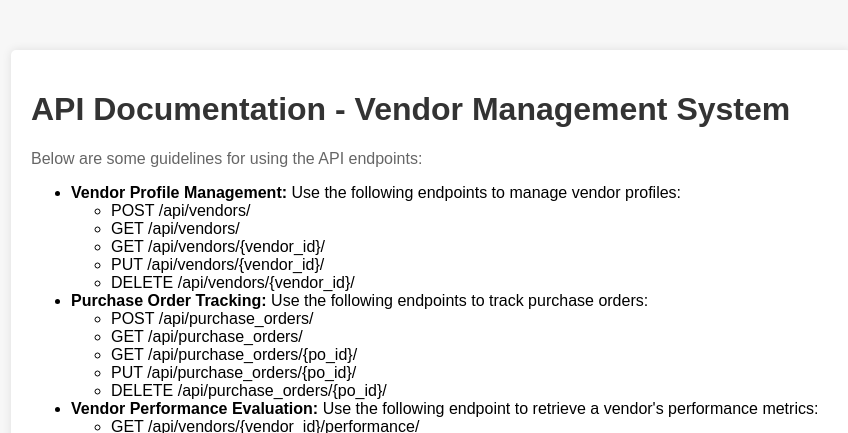
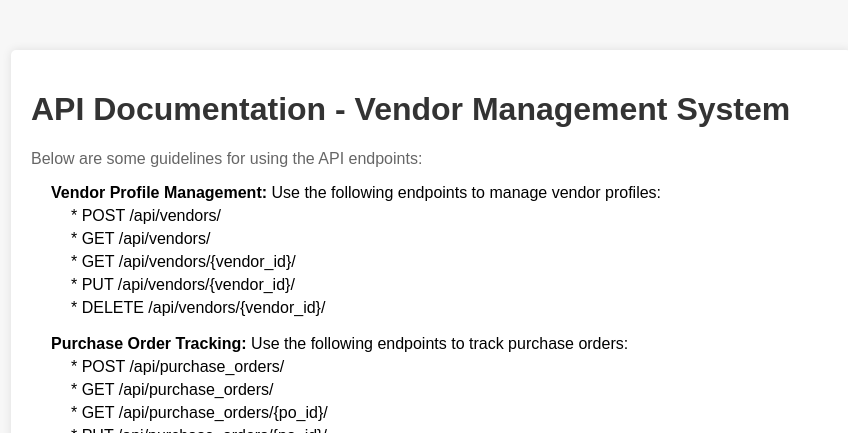
Before and after one commit to kristianokarthi/Django-Project, a Django app: page /API_Documentation/ in a window 1280 px wide. Shown: the top 433 px of the page, without its empty margins (209-1057 px from the left). Run offline with Django 5.2, Linux system fonts and the light colour scheme.

Commit message:
Final Changes

```diff
--- a/vendor_management/Templates/API_Documentation.html
+++ b/vendor_management/Templates/API_Documentation.html
@@ -4,6 +4,7 @@
     <meta charset="UTF-8">
     <meta name="viewport" content="width=device-width, initial-scale=1.0">
     <title>API Documentation - Vendor Management System</title>
+    {% load static %}
     <style>
         body {
             font-family: Arial, sans-serif;
@@ -39,35 +40,47 @@
     <div class="container">
         <h1>API Documentation - Vendor Management System</h1>
         <p>Below are some guidelines for using the API endpoints:</p>
-        <ul>
-            <li><strong>Vendor Profile Management:</strong> Use the following endpoints to manage vendor profiles:
-                <ul>
-                    <li>POST /api/vendors/</li>
-                    <li>GET /api/vendors/</li>
-                    <li>GET /api/vendors/{vendor_id}/</li>
-                    <li>PUT /api/vendors/{vendor_id}/</li>
-                    <li>DELETE /api/vendors/{vendor_id}/</li>
+        <ul style="list-style-type: none; padding-left: 20px;">
+            <li>
+                <strong>Vendor Profile Management:</strong> Use the following endpoints to manage vendor profiles:
+                <ul style="list-style-type: none; padding-left: 20px;">
+                    <li style="margin-top: 5px;" >* POST /api/vendors/</li>
+                    <li style="margin-top: 5px;" >* GET /api/vendors/</li>
+                    <li style="margin-top: 5px;" >* GET /api/vendors/{vendor_id}/</li>
+                    <li style="margin-top: 5px;" >* PUT /api/vendors/{vendor_id}/</li>
+                    <li style="margin-top: 5px;" >* DELETE /api/vendors/{vendor_id}/</li>
                 </ul>
             </li>
-            <li><strong>Purchase Order Tracking:</strong> Use the following endpoints to track purchase orders:
-                <ul>
-                    <li>POST /api/purchase_orders/</li>
-                    <li>GET /api/purchase_orders/</li>
-                    <li>GET /api/purchase_orders/{po_id}/</li>
-                    <li>PUT /api/purchase_orders/{po_id}/</li>
-                    <li>DELETE /api/purchase_orders/{po_id}/</li>
-                </ul>
+            <li>
+                <br>
+
+                <li>
+                    <strong>Purchase Order Tracking:</strong> Use the following endpoints to track purchase orders:
+                    <ul style="list-style-type: none; padding-left: 20px;">
+                        <li style="margin-top: 5px;" >* POST /api/purchase_orders/</li>
+                        <li style="margin-top: 5px;" >* GET /api/purchase_orders/</li>
+                        <li style="margin-top: 5px;" >* GET /api/purchase_orders/{po_id}/</li>
+                        <li style="margin-top: 5px;" >* PUT /api/purchase_orders/{po_id}/</li>
+                        <lis style="margin-top: 5px;">* DELETE /api/purchase_orders/{po_id}/</li>
+                    </ul>
+                </li>
             </li>
-            <li><strong>Vendor Performance Evaluation:</strong> Use the following endpoint to retrieve a vendor's performance metrics:
-                <ul>
-                    <li>GET /api/vendors/{vendor_id}/performance/</li>
+            <li>
+                <br>
+                <strong>Vendor Performance Evaluation:</strong> Use the following endpoint to retrieve a vendor's performance metrics:
+                <ul style="list-style-type: none; padding-left: 20px;">
+                    <li style="margin-top: 5px;" >* GET /api/vendors/{vendor_id}/performance/</li>
                 </ul>
             </li>
         </ul>
+
         <div class="api-example">
             <h2>Example of Using the API</h2>
             <p>Below is a screenshot of how you can test the API endpoints using Postman:</p>
-            <img src="path_to_screenshot.png" alt="Postman screenshot">
+            <img src="{% static 'PostmanSS.png' %}" alt="Postman screenshot" style="max-width: 500px; max-height: 500px;">
+            <img src="{% static 'PostmanSS_1.png' %}" alt="Postman screenshot" style="max-width: 500px; max-height: 500px;">
+            <img src="{% static 'PostmanSS_2.png' %}" alt="Postman screenshot" style="max-width: 500px; max-height: 500px;">
+            <!-- <img src="path_to_screenshot.png" alt="Postman screenshot"> -->
         </div>
     </div>
 </body>
--- a/vendor_management/urls.py
+++ b/vendor_management/urls.py
@@ -5,7 +5,7 @@ urlpatterns = [
     path('vendors/', views.vendor_detail),
     path('vendors/<int:vendor_id>/', views.vendor_detail),
     path('purchase_orders/', views.create_purchase_order),
-      path('purchase_orders/<int:po_id>/', views.create_purchase_order),
+    path('purchase_orders/<int:po_id>/', views.create_purchase_order),
     path('vendors/<int:vendor_id>/performance/', views.get_vendor_performance),
     path('purchase_orders/<int:po_id>/acknowledge/', views.acknowledge_purchase_order),
 ]
```
Also changed, not shown: vendor_management_system/settings.py (+6 -2 lines), db.sqlite3, vendor_management/static/PostmanSS.png (added), vendor_management/static/PostmanSS_1.png (added), vendor_management/static/PostmanSS_2.png (added).
